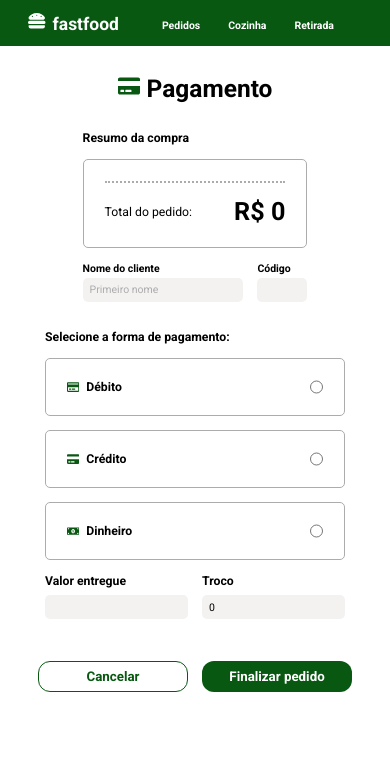
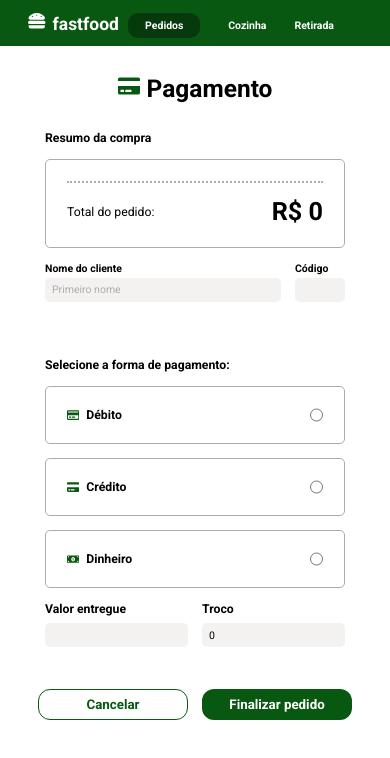
Before and after one commit to lucasveigaa/teste-devio, a React (Vite) app: page /checkout in a window 390 px wide. Shown: the top 758 px of the page. Built offline with nearby package versions, Linux system fonts and the light colour scheme.

Commit message:
fix: fixing responsivity of page checkout

```diff
--- a/src/components/Header/index.tsx
+++ b/src/components/Header/index.tsx
@@ -13,7 +13,10 @@ export function Header() {
           <strong>fastfood</strong>
         </Link>
         <nav>
-          <Link className={pathname === '/' ? 'isOnThispage' : ''} to="/">
+          <Link
+            className={pathname === '/checkout' ? 'isOnThispage' : ''}
+            to="/checkout"
+          >
             Pedidos
           </Link>
           <Link
--- a/src/pages/Checkout/index.tsx
+++ b/src/pages/Checkout/index.tsx
@@ -34,7 +34,7 @@ export function Checkout() {
     paymentForm,
     client,
   } = useContext(CartContext);
-  const { addToRequests, requests } = useContext(RequestsContext);
+  const { addToRequests } = useContext(RequestsContext);
   const [deliveredValue, setDeliveredValue] = useState(0);
   const navigate = useNavigate();
 
--- a/src/pages/Checkout/styles.ts
+++ b/src/pages/Checkout/styles.ts
@@ -9,7 +9,7 @@ export const Container = styled.main`
   margin: 0 auto;
 
   @media (max-width: 850px) {
-    padding: 2rem 1rem;
+    /* padding: 2rem 1rem; */
   }
 
   h1 {
@@ -28,6 +28,14 @@ export const SubContainer = styled.div`
   margin-top: 2rem;
 
   @media (max-width: 850px) {
+    justify-content: flex-start;
+    max-width: 90%;
+    margin: 0 auto;
+    margin-top: 2rem;
+    gap: 2rem;
+  }
+
+  @media (max-width: 500px) {
     flex-direction: column;
     justify-content: center;
     align-items: center;
@@ -40,6 +48,9 @@ export const SummaryPayment = styled.div`
 
   @media (max-width: 850px) {
     margin-bottom: 2rem;
+  }
+  @media (max-width: 500px) {
+    width: 100%;
   }
 `;
 
```
